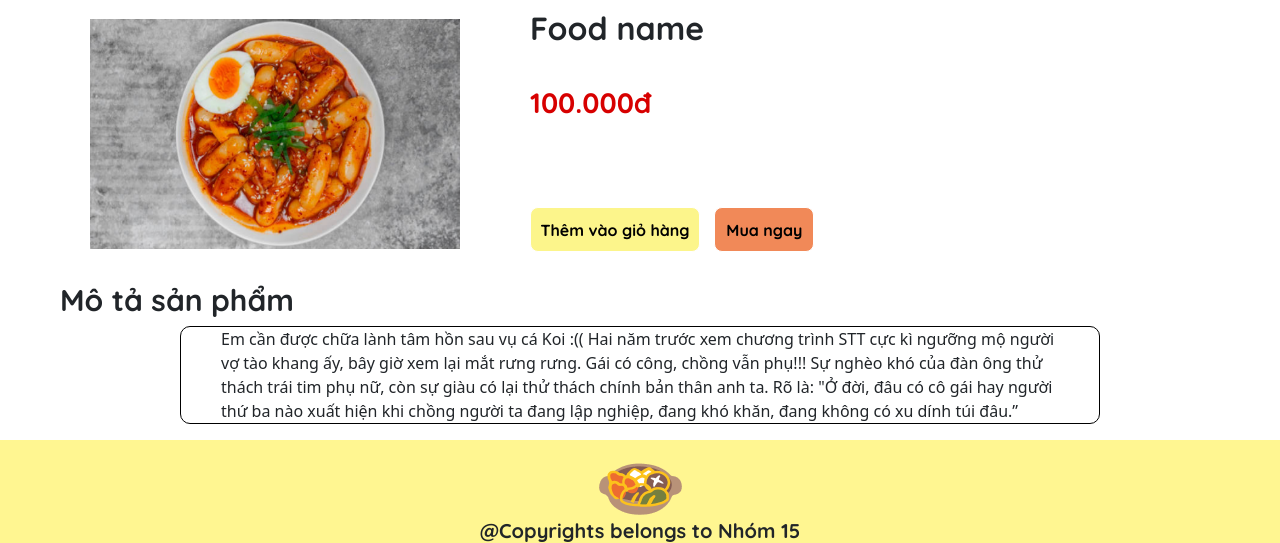
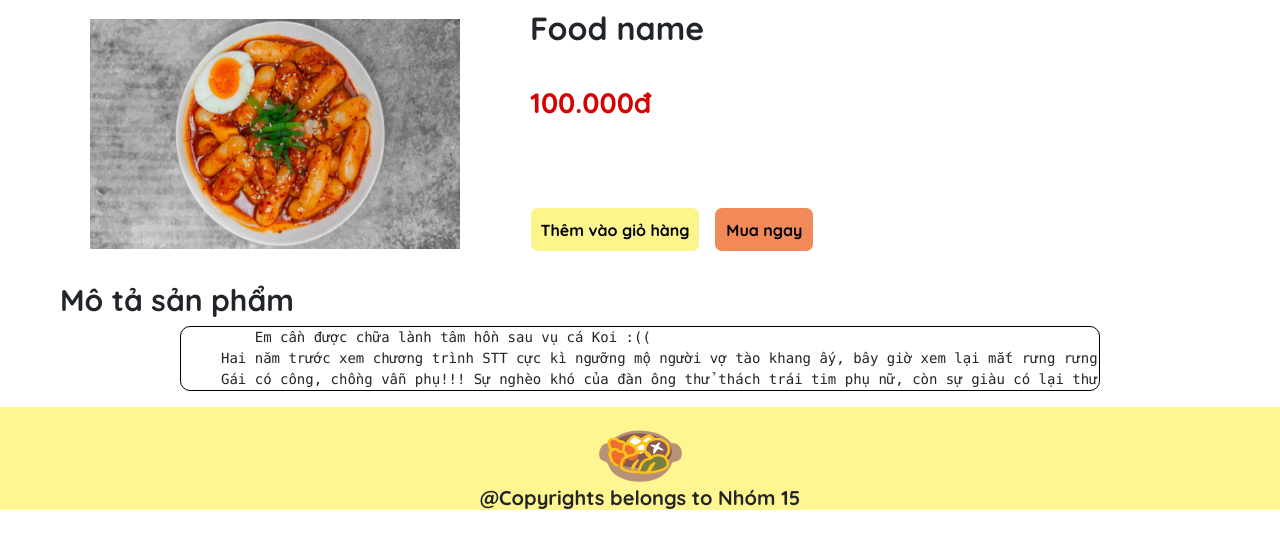
Before and after one commit to maidungonly/IE221.M22.CNCL, a Django app: page /chitietsanpham/ in a window 1280 px wide. Shown: the part 257-800 px from the top of the page. Run offline with Django 3.2, Linux system fonts and the light colour scheme; some libraries are stand-ins or nearby versions.

Commit message:
cập nhật dữ liệu cho product

```diff
--- a/main/templates/main/chitietsanpham.html
+++ b/main/templates/main/chitietsanpham.html
@@ -27,11 +27,11 @@
 
 <div class="mota">
 <h2 class="header_mota">Mô tả sản phẩm</h2>
-<p class="p_noidung">
+<pre class="p_noidung">
     Em cần được chữa lành tâm hồn sau vụ cá Koi :((
 Hai năm trước xem chương trình STT cực kì ngưỡng mộ người vợ tào khang ấy, bây giờ xem lại mắt rưng rưng.
 Gái có công, chồng vẫn phụ!!! Sự nghèo khó của đàn ông thử thách trái tim phụ nữ, còn sự giàu có lại thử thách chính bản thân anh ta. Rõ là: "Ở đời, đâu có cô gái hay người thứ ba nào xuất hiện khi chồng người ta đang lập nghiệp, đang khó khăn, đang không có xu dính túi đâu.”
-</p>
+</pre>
 </div>
 
 
```
Also changed, not shown: db.sqlite3, media/product_imgs/8801007143491_1-600x600.jpg (added), media/product_imgs/8801007176338-600x600.jpg (added), media/product_imgs/8801045860107-600x600.jpg (added), media/product_imgs/8801204307115-600x600.jpg (added), media/product_imgs/8801204307122-600x600.jpg (added), media/product_imgs/8809014625948-1917-600x600.jpg (added), media/product_imgs/8809041320045_1-600x600.jpg (added), media/product_imgs/8809146900821-600x600.jpg (added), media/product_imgs/8809296884538-600x600.jpg (added), media/product_imgs/8809489612344-600x600.jpg (added), media/product_imgs/8809502050481-2-600x600.jpg (added).
